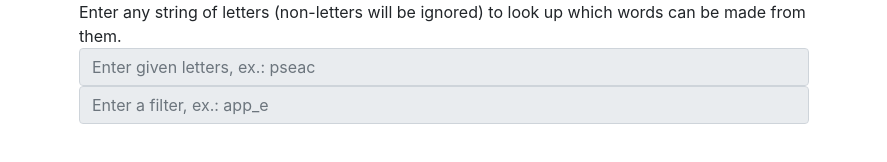
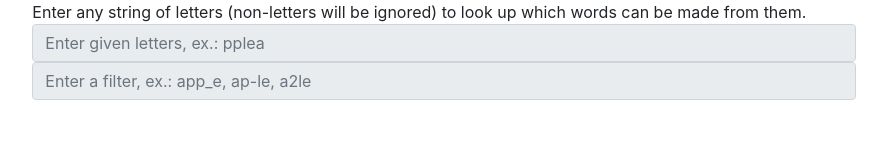
Before and after one commit to SpaceEraser/wordscapes_helper, a website built with webpack: page index.html in a window 1280 px wide. Shown: the whole page, without its empty margins (196-1083 px from the left). Built offline with nearby package versions, Linux system fonts and the light colour scheme.

Commit message:
fix up display on mobile devices a bit

```diff
--- a/index.html
+++ b/index.html
@@ -8,24 +8,24 @@
     </head>
     <body>
 
-        <div class="container">
+        <div class="container-fluid">
             <div class="row">
-                <div class="col-md-8 mx-auto">
+                <div class="col-lg-8 mx-auto">
                     Enter any string of letters (non-letters will be ignored) to look up which words can be made from them.
                 </div>
             </div>
             <div class="row">
-                <div class="col-md-8 mx-auto">
-                    <input id="given_letters" disabled="disabled" class="form-control" type="text" placeholder="Enter given letters, ex.: pseac" />
+                <div class="col-lg-8 mx-auto">
+                    <input id="given_letters" disabled="disabled" class="form-control" type="text" placeholder="Enter given letters, ex.: pplea" />
                 </div>
             </div>
             <div class="row">
-                <div class="col-md-8 mx-auto">
-                    <input id="filter" disabled="disabled" class="form-control" type="text" placeholder="Enter a filter, ex.: app_e" />
+                <div class="col-lg-8 mx-auto">
+                    <input id="filter" disabled="disabled" class="form-control" type="text" placeholder="Enter a filter, ex.: app_e, ap-le, a2le" />
                 </div>
             </div>
             <div class="row">
-                <div class="col-md-8 mx-auto">
+                <div class="col-lg-8 mx-auto">
                     <pre id="results"></pre>
                 </div>
             </div>
```
